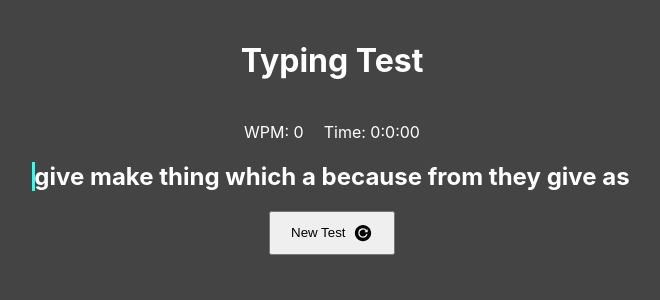
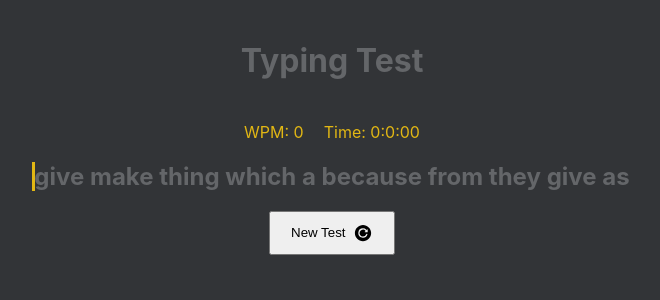
Before and after one commit to Bhanukamax/typing-test-bmax, a React app: page / in a window 1280 px wide. Shown: the top 300 px of the page, without its empty margins (308-968 px from the left). Built offline with nearby package versions, Linux system fonts and the light colour scheme; the HTML template or start-up script is replaced by a standard one.

Commit message:
monkey colors

```diff
--- a/src/App.css
+++ b/src/App.css
@@ -35,7 +35,7 @@ body {
     position: absolute;
     width: 3px;
     height: 100%;
-    background-color: var(--default-text);
+    background-color: var(--default-main);
     animation: blink 1s linear infinite;
     top: 0;
     left: -2px;
@@ -45,3 +45,6 @@ body {
     position: fixed;
     top: -100px;
 }
+.color-main {
+    color: var(--default-main);
+}
--- a/src/componets/TypingTest.tsx
+++ b/src/componets/TypingTest.tsx
@@ -2,6 +2,7 @@ import TestDisplay from './TestDisplay'
 import text from '../1000-common.txt'
 import { IoReloadCircle } from 'react-icons/io5'
 import { useEffect, useState, useRef } from 'react'
+import { setTheme, Themes } from '../util/theme'
 
 enum TestState {
     NOT_STARTED,
@@ -20,6 +21,7 @@ function formatTime(time: number) {
 
 const TEST_SIZE = 10
 
+setTheme(Themes.MONKEY)
 export default function TypingTest() {
     const [testState, setTestState] = useState<TestState>(TestState.NOT_STARTED)
     const [testWords, setTestWords] = useState<string[]>([])
@@ -153,7 +155,7 @@ export default function TypingTest() {
     return (
         <div className="main">
             <h1>Typing Test</h1>
-            <div className="stats">
+            <div className="stats color-main">
                 <span>WPM: {wpm}</span>
                 <span>Time: {formatTime(testTime)}</span>
             </div>
--- /dev/null
+++ b/src/util/theme.ts
@@ -0,0 +1,77 @@
+/*
+:root {
+--default-error: #ca4754;
+    --default-error-bg: #eeaaaa;
+    --default-main: #e2b714;
+    --default-sub: #ffffff;
+    --default-bg: #444444;
+    --default-text: #2fffee;
+}
+ */
+
+export type Theme = {
+    defaultError: string
+    defaultErrorBg: string
+    defaultMain: string
+    defaultSub: string
+    defaultBg: string
+    defaultText: string
+}
+
+export const defaultTheme: Theme = {
+    defaultError: '#ca4754',
+    defaultErrorBg: '#eeaaaa',
+    defaultMain: '#e2b714',
+    defaultSub: '#ffffff',
+    defaultBg: '#444444',
+    defaultText: '#2fffee',
+}
+
+export const monkeyTheme: Theme = {
+    defaultError: '#ca4754',
+    defaultErrorBg: '#664444',
+    defaultMain: '#e2b714',
+    defaultSub: '#646669',
+    defaultBg: '#323437',
+    defaultText: '#d1d0c5',
+}
+
+export enum Themes {
+    DEFAULT = 'default',
+    MONKEY = 'monkey',
+}
+
+export function setThemeVariables(theme: Theme) {
+    document.documentElement.style.setProperty(
+        '--default-error',
+        theme.defaultError
+    )
+    document.documentElement.style.setProperty(
+        '--default-error-bg',
+        theme.defaultErrorBg
+    )
+    document.documentElement.style.setProperty(
+        '--default-main',
+        theme.defaultMain
+    )
+    document.documentElement.style.setProperty(
+        '--default-sub',
+        theme.defaultSub
+    )
+    document.documentElement.style.setProperty('--default-bg', theme.defaultBg)
+    document.documentElement.style.setProperty(
+        '--default-text',
+        theme.defaultText
+    )
+}
+
+export function setTheme(theme: Themes) {
+    switch (theme) {
+        case Themes.DEFAULT:
+            setThemeVariables(defaultTheme)
+            break
+        case Themes.MONKEY:
+            setThemeVariables(monkeyTheme)
+            break
+    }
+}
```
